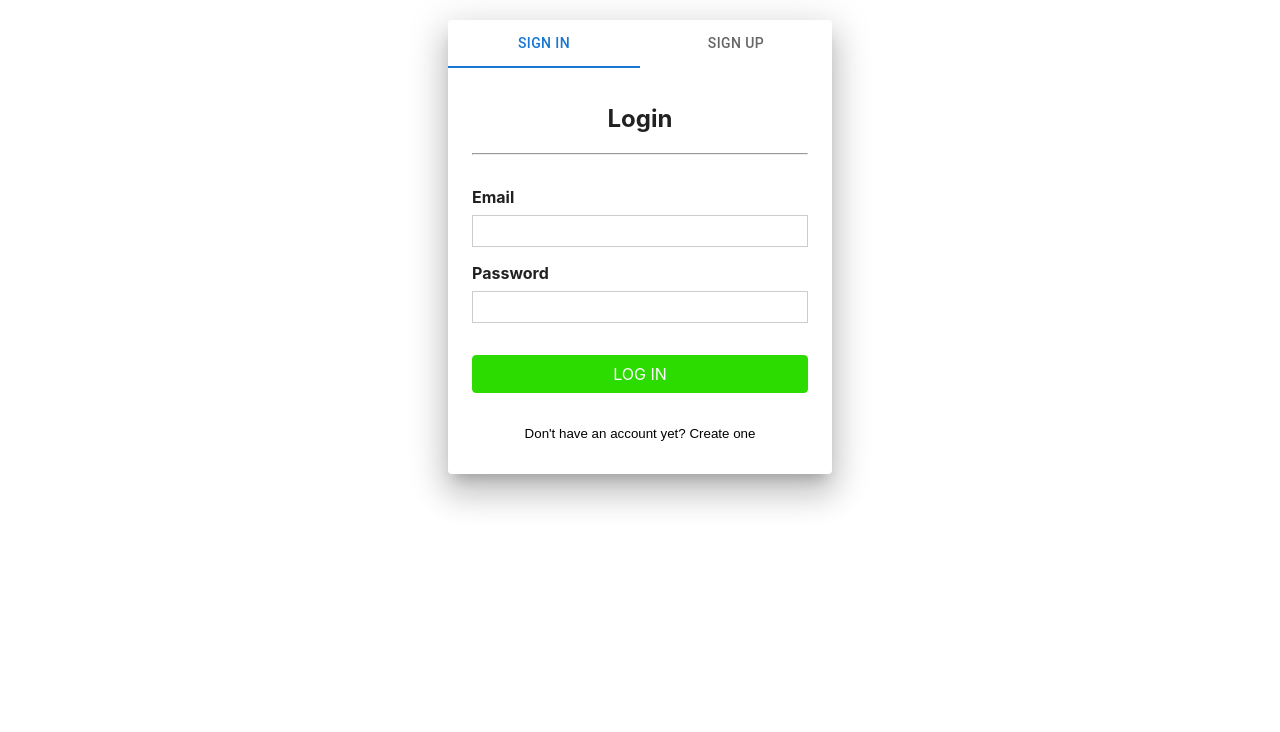
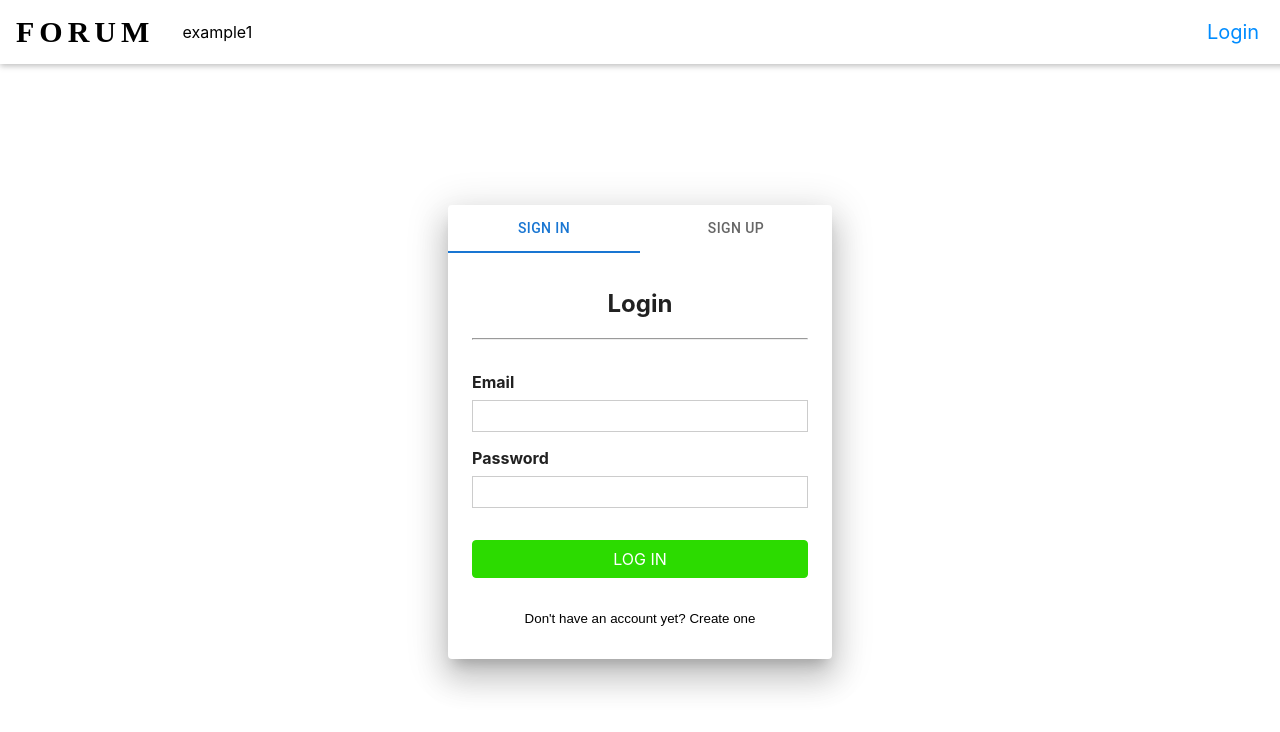
Before and after one commit to Manki-Developer/Form-frontend, a React (Create React App) app: page /user/login in a window 1280 px wide. Shown: the top 732 px of the page. Built offline with nearby package versions, Linux system fonts and the light colour scheme.

Commit message:
Add Navigation UI

```diff
--- a/package.json
+++ b/package.json
@@ -12,6 +12,7 @@
     "@testing-library/user-event": "^13.5.0",
     "react": "^18.2.0",
     "react-dom": "^18.2.0",
+    "react-router-dom": "^6.3.0",
     "react-scripts": "5.0.1",
     "web-vitals": "^2.1.4"
   },
--- a/src/App.js
+++ b/src/App.js
@@ -1,13 +1,31 @@
-import './App.css';
-import Authentication from './pages/Authentication/Authentication';
+import React from "react";
+import "./App.css";
+import Authentication from "./pages/Authentication/Authentication";
+import MainNavigation from "./components/Navigations/MainNavigation/MainNavigation";
+import { BrowserRouter as Router, Route, Routes } from "react-router-dom";
 
 function App() {
+  //To add page route, add an object below:
+  //{path: "page path", Element: "The imported page object"}
+  //note * is used to find if there's no match path found
+  //the * path Element can be changed to dashboard
+  const ROUTE_TO_PAGES = [
+    { path: "/user/login", Element: <Authentication /> },
+    { path: "*", Element: <Authentication /> },
+  ];
+
+  //For now, don't changed the code below
   return (
-    <div>
-      {/* <LoginPage/> */}
-      {/* <SignupPage/> */}
-      <Authentication/>
-    </div>
+    <Router>
+      <MainNavigation />
+      <main>
+        <Routes>
+          {ROUTE_TO_PAGES.map(({path, Element}, index) => {
+            return (<Route path={path} element={Element} key={index} />);
+          })}
+        </Routes>
+      </main>
+    </Router>
   );
 }
 
--- /dev/null
+++ b/src/components/Navigations/MainNavigation/MainNavigation.css
@@ -0,0 +1,94 @@
+
+.main-navigation__title {
+    font-family: 'Anton';
+    text-transform: uppercase;
+    font-size: 30px;
+    letter-spacing: 5px;
+    text-decoration: none;
+    color: black;
+}
+
+.main-navigation__title a {
+    text-decoration: none;
+    color: black;
+}
+
+.main-navigation__header-nav {
+    display: none;
+}
+
+.main-header {
+    width: 100%;
+    height: 4rem;
+    display: flex;
+    align-items: center;
+    position: fixed;
+    top: 0;
+    left: 0;
+    background: #ffffff;
+    box-shadow: 0 2px 6px rgba(0, 0, 0, 0.26);
+    padding: 0 1rem;
+    z-index: 5;
+}
+
+main {
+    margin-top: 4rem;
+}
+
+.nav-links {
+    list-style: none;
+    margin: 0;
+    padding: 0;
+    width: 100%;
+    height: 100%;
+    display: flex;
+    flex-direction: column;
+    justify-content: center;
+    align-items: center;
+}
+
+.nav-links li {
+    margin: 1rem;
+    color: black;
+}
+
+.nav-links a {
+    color: #292929;
+    text-decoration: none;
+    padding: 0.5rem;
+}
+
+.nav-links a:hover {
+    color: #008cff;
+}
+
+.nav-links a:active,
+.nav-links a.active {
+    font-size: 20px;
+    color: #008cff;
+}
+
+@media (min-width: 768px) {
+    .main-header {
+        justify-content: space-between;
+    }
+
+    .main-navigation__header-nav {
+        display: block;
+    }
+
+    .nav-links {
+        flex-direction: row;
+    }
+
+    .nav-links li {
+        text-align: center;
+        width: 110px;
+        margin: 0 0.5rem;
+    }
+
+    .nav-links a {
+        color: black;
+        text-decoration: none;
+    }
+}
--- /dev/null
+++ b/src/components/Navigations/MainNavigation/MainNavigation.js
@@ -0,0 +1,52 @@
+import React from "react";
+import { NavLink } from "react-router-dom";
+
+import "./MainNavigation.css";
+
+function MainNavigation(props) {
+  //This is the Navigation on the left, to add create an object:
+  //[{path: "path to link", title: "the name of navigation"}]
+  const Navigation_link_left = [{ path: "/example", title: "example1" }];
+
+  //This is the Navigation on the left, to add create an object:
+  //[{path: "path to link", title: "the name of navigation"}]
+  const Navigation_link_right = [{ path: "/user/login", title: "Login" }];
+
+  //For this component, you don't need to update any of the code below
+  //add the navigation by adding the object into the 2 array above^ (left or right)
+  return (
+    <header className="main-header">
+      <nav className="main-navigation__header-nav">
+        <ul className="nav-links">
+          <h1 href="/" className="main-navigation__title">
+            Forum
+          </h1>
+          {Navigation_link_left.map(({path, title}, index) => {
+            return (
+              <li key={index} className="testing">
+                <NavLink to={path} exact="true">
+                  {title}
+                </NavLink>
+              </li>
+            );
+          })}
+        </ul>
+      </nav>
+      <nav className="main-navigation__header-nav">
+        <ul className="nav-links">
+          {Navigation_link_right.map(({path, title}, index) => {
+            return (
+              <li key={index} className="testing">
+                <NavLink to={path} exact="true">
+                  {title}
+                </NavLink>
+              </li>
+            );
+          })}
+        </ul>
+      </nav>{" "}
+    </header>
+  );
+}
+
+export default MainNavigation;
--- a/src/pages/Authentication/Authentication.js
+++ b/src/pages/Authentication/Authentication.js
@@ -3,13 +3,14 @@ import {Box, Tab, Paper} from "@mui/material";
 import Tabs from "@mui/material/Tabs";
 import LoginPage from "../../components/Authentications/Login/Login";
 import SignupPage from "../../components/Authentications/Signup/Signup";
+import "./Authentication.css";
 
 const Authentication = (props) => {
   const [value, setValue] = useState(0);
   const handleChange = (event, newValue) => {
     setValue(newValue);
   };
-  const paperStyle = { width: "24rem", margin: "20px auto" };
+  const paperStyle = { width: "24rem", margin: "0px auto" };
 
   function TabPanel(props) {
     const { children, value, index, ...other } = props;
```
Also changed, not shown: 1 other file (tests, documents, lock files or other folders).
